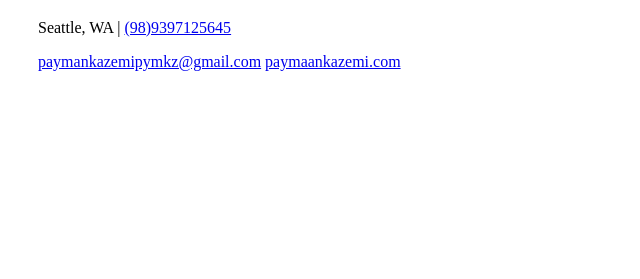
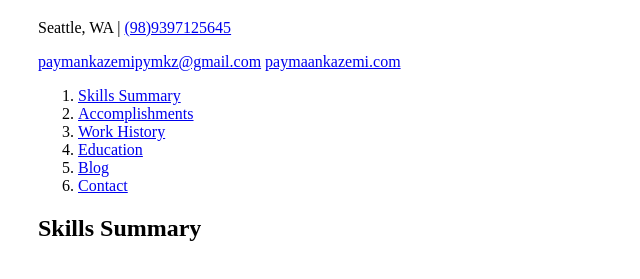
Before and after one commit to paymaan73/html_crash_course, a plain HTML site: page index.html in a window 1280 px wide. Shown: the part 99-378 px from the top of the page, without its empty margins (0-640 px from the left). Drawn offline with Linux system fonts and the light colour scheme.

Commit message:
tag(nav, ol, li)

```diff
--- a/index.html
+++ b/index.html
@@ -20,6 +20,24 @@
 
         </p>
 
+
+        <nav>
+
+            <ol>
+                <li><a href="#skills">Skills Summary</a></li>
+                <li><a href="#accomplishments">Accomplishments</a></li>
+                <li><a href="#workhistory">Work History</a></li>
+                <li><a href="#education">Education</a></li>
+                <li><a href="#blog">Blog</a></li>
+                <li><a href="/contact/contact.html">Contact</a></li>
+
+            </ol>
+
+
+        </nav>
+
+        <h2 id = "skills">Skills Summary</h2>
+
     </body>
 
 </html>
```
Also changed, not shown: contact.html (added).
